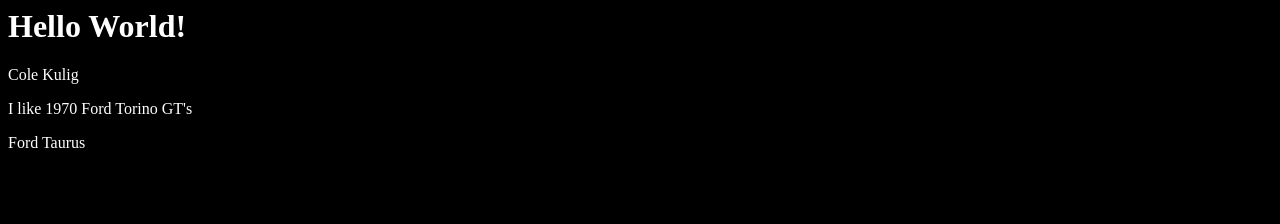
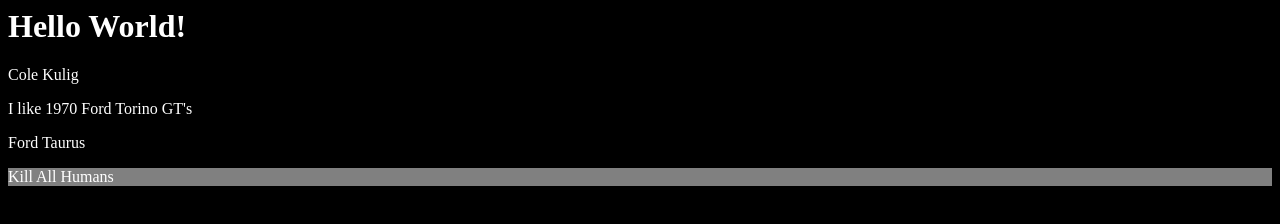
Before and after one commit to ckulig4/git-inclass, a plain HTML site: page index.html in a window 1280 px wide. Drawn offline with Linux system fonts and the light colour scheme.

Commit message:
Add mission state with color

```diff
--- a/index.html
+++ b/index.html
@@ -4,6 +4,9 @@
       body {
         background-color: black;
         color: white;
+      }
+      .bender {
+        background-color: grey;
       }
     </style>
   </head>
@@ -20,5 +23,8 @@
     <p>
       Ford Taurus
     </p>
+    <p class="bender">
+      Kill All Humans
+    </p>
   </body>
 </html>
```
